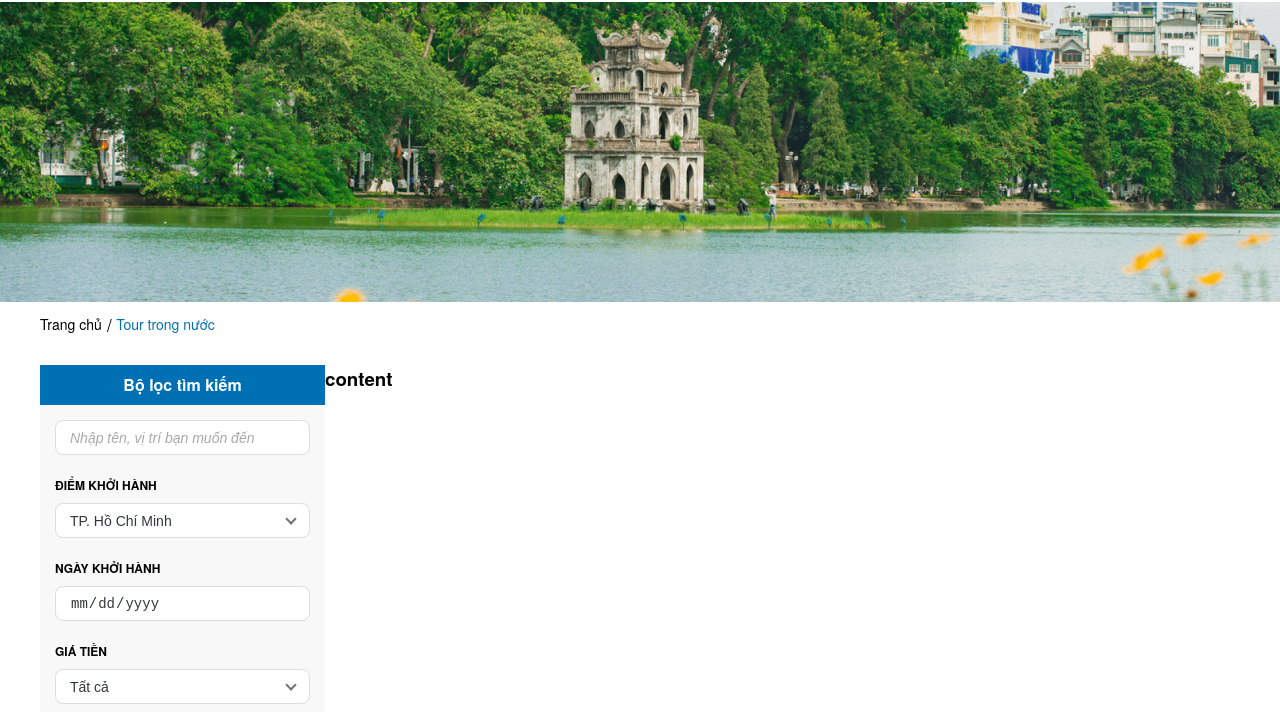
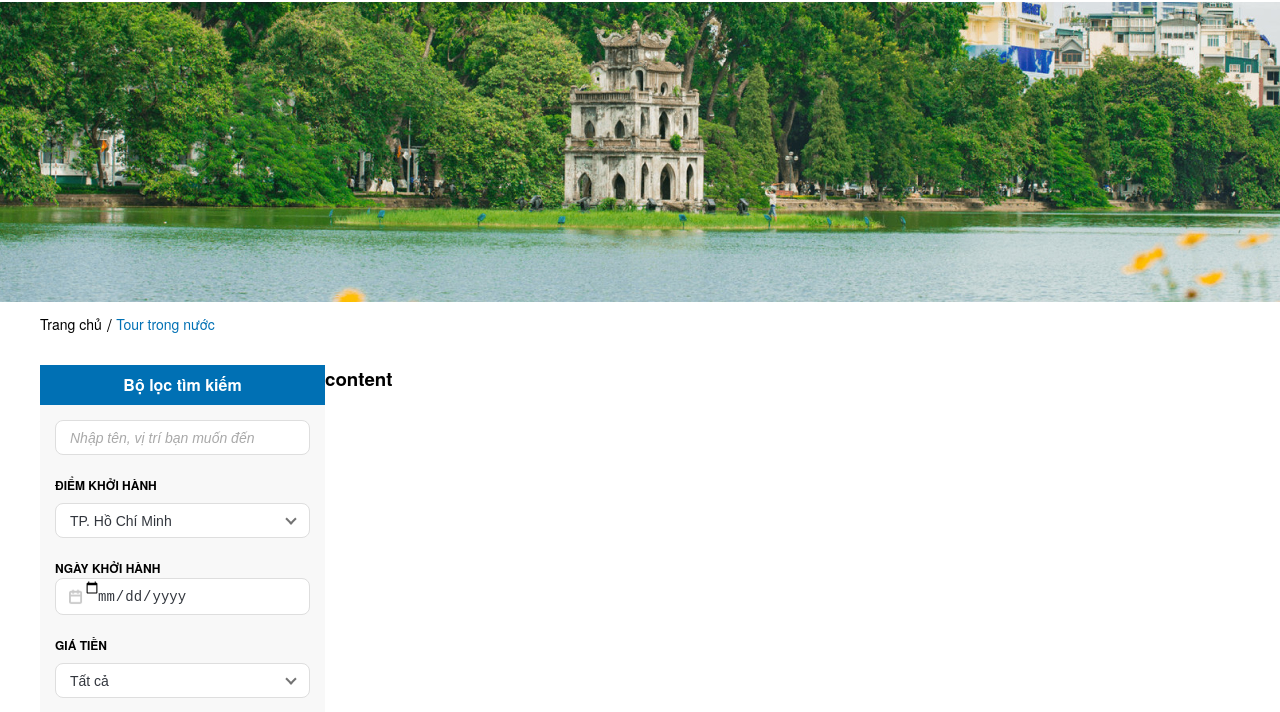
Before and after one commit to ntbinh0602/web-traveling, a plain HTML site: page tour_detail.html in a window 1280 px wide. Shown: the part 88-800 px from the top of the page. Drawn offline with Linux system fonts and the light colour scheme; a web font is replaced by a local one.

Commit message:
modified 3

```diff
--- a/assets/css/base.css
+++ b/assets/css/base.css
@@ -51,11 +51,11 @@ html {
     padding-bottom: 200px;
 }
 
-input[type="date"]::-webkit-inner-spin-button,
+/* input[type="date"]::-webkit-inner-spin-button,
 input[type="date"]::-webkit-calendar-picker-indicator {
     background: transparent;
     bottom: 0;
-    color: transparent;
+    color: #fff;
     cursor: pointer;
     height: auto;
     left: 0;
@@ -63,6 +63,23 @@ input[type="date"]::-webkit-calendar-picker-indicator {
     right: 0;
     top: 0;
     width: auto;
+} */
+
+input {
+    position: relative;
+}
+
+input[type="date"]::-webkit-inner-spin-button,
+input[type="date"]::-webkit-calendar-picker-indicator {
+    /* display: none; */
+    position: absolute;
+    content: "";
+    left: 0;
+    top: 0;
+
+    color: transparent;
+    /* background: transparent; */
+    z-index: 100;
 }
 
 
--- a/assets/css/tour_detail.css
+++ b/assets/css/tour_detail.css
@@ -366,6 +366,26 @@
 
 }
 
+.input-custom {
+    display: flex;
+    align-items: center;
+    background: #FFFFFF;
+    border: 1px solid #DEDEDE;
+    border-radius: 8px;
+    padding-left: 12px;
+}
+
+.input-custom img {
+    width: 16px;
+    height: 16px;
+}
+
+.input-custom .input-custom-type {
+    border: none;
+    margin: 0;
+    background: transparent;
+}
+
 .search-input input,select {
     margin-top: 8px;
     width: 100%;
--- a/tour_detail.html
+++ b/tour_detail.html
@@ -235,7 +235,10 @@
                             </div>
                             <div class="search-input">
                                 <label for="">Ngày khởi hành</label>
-                                <input type="date" name="" id="">
+                                <div class="input-custom">
+                                    <img src="./assets/img/icons/calendar.png" alt="">
+                                    <input class="input-custom-type" type="date" name="" id="">
+                                </div>
                             </div>
                             <div class="search-input">
                                 <label for="">Giá tiền</label>
```
